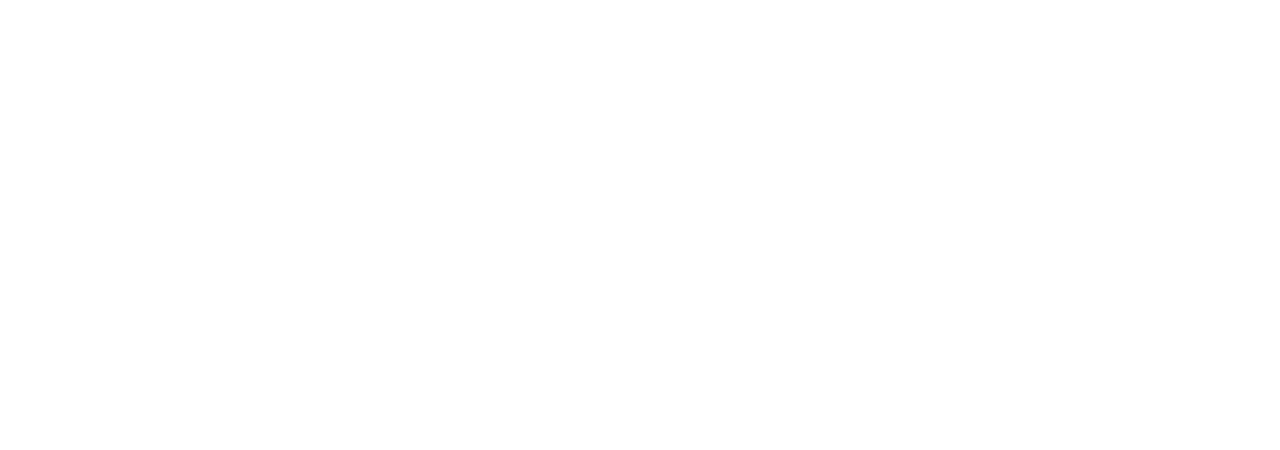
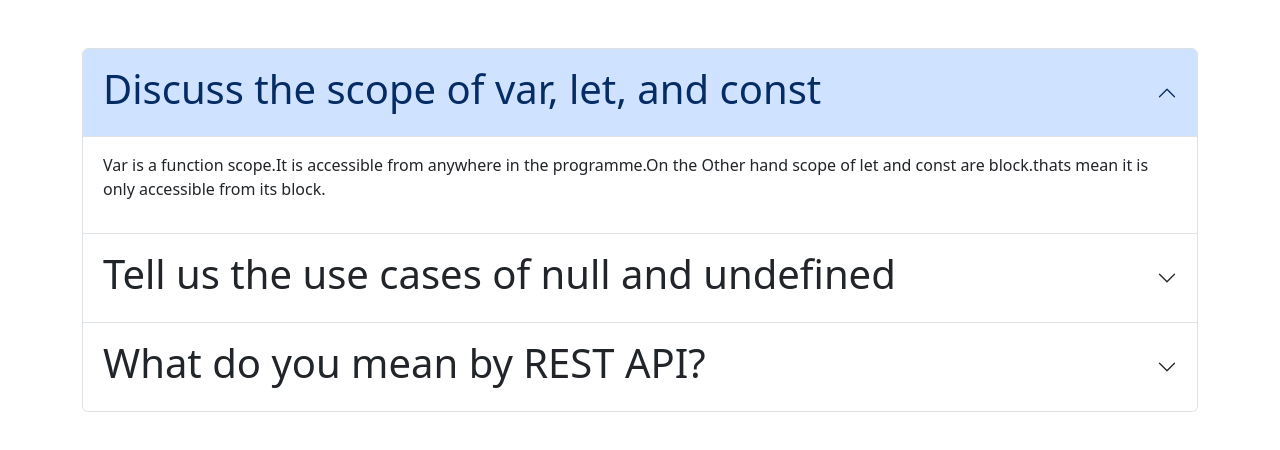
Before and after one commit to asifalam515/dom_fun_tube, a plain HTML site: page blog.html in a window 1280 px wide. Drawn offline with nearby package versions, Linux system fonts and the light colour scheme.

Commit message:
blog section done

```diff
--- a/blog.html
+++ b/blog.html
@@ -3,9 +3,59 @@
 <head>
     <meta charset="UTF-8">
     <meta name="viewport" content="width=device-width, initial-scale=1.0">
-    <title>Blog </title>
+    <title>Blog  </title>
+    <link href="https://cdn.jsdelivr.net/npm/bootstrap@5.3.2/dist/css/bootstrap.min.css" rel="stylesheet" integrity="sha384-T3c6CoIi6uLrA9TneNEoa7RxnatzjcDSCmG1MXxSR1GAsXEV/Dwwykc2MPK8M2HN" crossorigin="anonymous">
+
 </head>
 <body>
 
+   <div class="qna container mt-5">
+    <div class="accordion" id="accordionExample">
+        <div class="accordion-item">
+          <h2 class="accordion-header">
+            <button class="accordion-button" type="button" data-bs-toggle="collapse" data-bs-target="#collapseOne" aria-expanded="true" aria-controls="collapseOne">
+             <h1>   Discuss the scope of var, let, and const</h1>
+            </button>
+          </h2>
+          <div id="collapseOne" class="accordion-collapse collapse show" data-bs-parent="#accordionExample">
+            <div class="accordion-body">
+             <p>Var is a function scope.It is accessible from anywhere in the programme.On the Other hand scope of let and const are block.thats mean it is only accessible from its block.</p>
+            </div>
+          </div>
+        </div>
+        <div class="accordion-item">
+          <h2 class="accordion-header">
+            <button class="accordion-button collapsed" type="button" data-bs-toggle="collapse" data-bs-target="#collapseTwo" aria-expanded="false" aria-controls="collapseTwo">
+              <h1>Tell us the use cases of null and undefined</h1>
+            </button>
+          </h2>
+          <div id="collapseTwo" class="accordion-collapse collapse" data-bs-parent="#accordionExample">
+            <div class="accordion-body">
+            <p>Whenever you declare a variable but you didn't put any value on it ,it will get undefined automatically.Thats mean you  didn't define the variable.Whenever you want to initialize a variable but you want to assign value later or based on condition then you can use undefined
+
+            Whenever you want to declare a variable but don't want to put any value on it as well as you don't want to keep undefined on it,then you can use null.
+            </p>
+            </div>
+          </div>
+        </div>
+        <div class="accordion-item">
+          <h2 class="accordion-header">
+            <button class="accordion-button collapsed" type="button" data-bs-toggle="collapse" data-bs-target="#collapseThree" aria-expanded="false" aria-controls="collapseThree">
+             <h1>What do you mean by REST API?</h1>
+            </button>
+          </h2>
+          <div id="collapseThree" class="accordion-collapse collapse" data-bs-parent="#accordionExample">
+            <div class="accordion-body">
+        <p>A RESTful API is  an application program interface (API) that uses HTTP requests to access and use data.</p>
+            </div>
+          </div>
+        </div>
+      </div>
+
+   </div>
+
+    <!-- script added -->
+    <script src="https://cdn.jsdelivr.net/npm/bootstrap@5.3.2/dist/js/bootstrap.bundle.min.js" integrity="sha384-C6RzsynM9kWDrMNeT87bh95OGNyZPhcTNXj1NW7RuBCsyN/o0jlpcV8Qyq46cDfL" crossorigin="anonymous"></script>
+
 </body>
 </html>
```
Also changed, not shown: index.html (+1 -1 lines).
